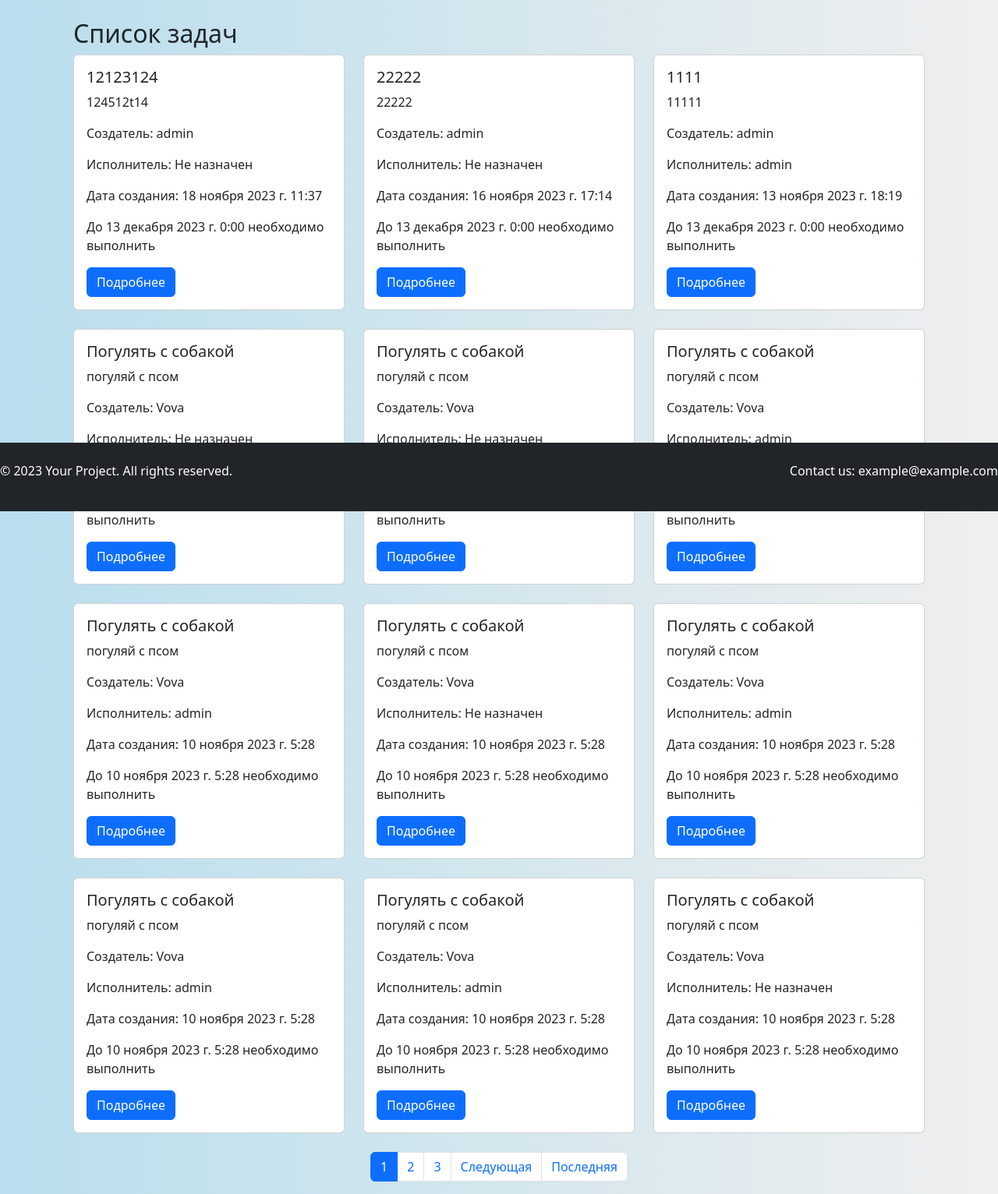
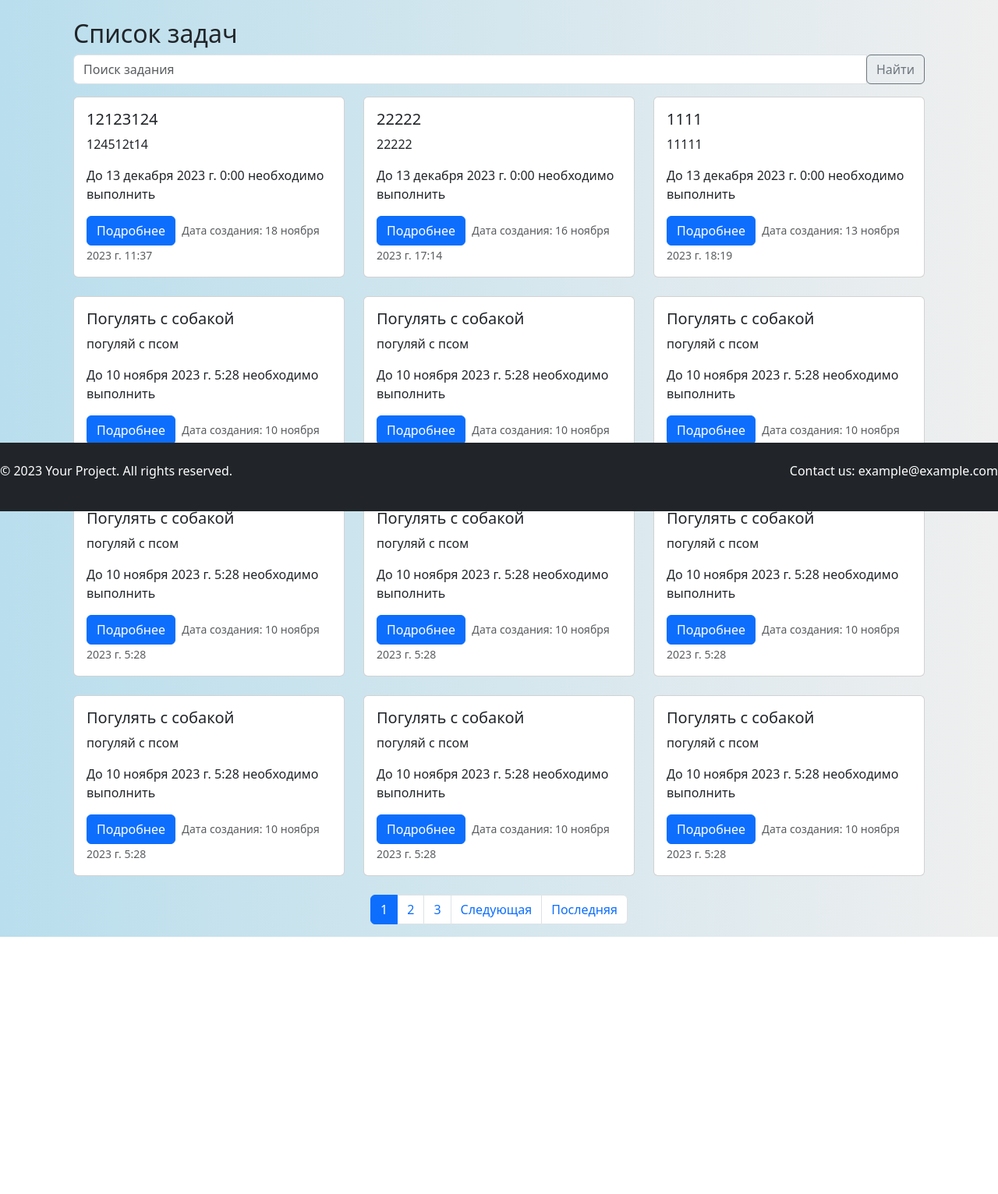
Before and after one commit to Borisov-Evgeniy/WorkWave, a Django app: page /task_list/ in a window 1280 px wide. Shown: the part 144-1676 px from the top of the page at 78% size. After the commit the page ends 1346 px from the top, so only its background shows below. Run offline with Django 4.2, Linux system fonts and the light colour scheme; data comes from the database, SQL or seed files in the repository; both versions use the stored data as it was after the commit; some libraries are stand-ins or nearby versions.

Commit message:
add search field task_list and image_task

```diff
--- a/tasks/urls.py
+++ b/tasks/urls.py
@@ -1,5 +1,7 @@
 from django.urls import path
 from tasks import views as view_tasks
+from django.conf import settings
+from django.conf.urls.static import static
 
 urlpatterns = [
 
@@ -11,3 +13,6 @@ urlpatterns = [
     path('delete_task/<int:task_id>/', view_tasks.delete_task, name='delete_task'),
 
 ]
+
+if settings.DEBUG:
+    urlpatterns += static(settings.MEDIA_URL, document_root=settings.MEDIA_ROOT)
--- a/tasks/views.py
+++ b/tasks/views.py
@@ -24,7 +24,12 @@ def create_task(request):
     return render(request, 'tasks/create_task.html', {'create_task_form': create_task_form})
 
 def task_list(request):
+    query = request.GET.get('q')
     tasks_list = Task.objects.all().order_by('-created_at')
+
+    if query:
+        # фильтрация задач по заголовку
+        tasks_list = tasks_list.filter(title__icontains=query)
 
     paginator = Paginator(tasks_list, 12)  # 12 задач на странице
     page = request.GET.get('page')
--- a/templates/tasks/task_list.html
+++ b/templates/tasks/task_list.html
@@ -4,6 +4,14 @@
 {% block content %}
 <div class="container mt-4">
     <h2>Список задач</h2>
+    <form method="get" action="{% url 'task_list' %}">
+    <div class="input-group mb-3">
+        <input type="text" class="form-control" placeholder="Поиск задания" name="q">
+        <div class="input-group-append">
+            <button class="btn btn-outline-secondary" type="submit">Найти</button>
+        </div>
+    </div>
+</form>
     <div class="row">
         {% for task in tasks %}
         <div class="col-md-4 mb-4">
@@ -11,15 +19,12 @@
                 <div class="card-body">
                     <h5 class="card-title">{{ task.title }}</h5>
                     <p class="card-text">{{ task.description }}</p>
-                    <p>Создатель: {{ task.customer.username }}</p>
-                    <p>Исполнитель: {% if task.executor %}
-                        {{ task.executor.username }}
-                        {% else %}Не назначен{% endif %}</p>
-                    <p>Дата создания: {{ task.created_at }}</p>
+
                     <p>До {{ task.due_date }} необходимо выполнить</p>
                     <button class="btn btn-primary" data-toggle="modal" data-target="#taskModal{{ task.id }}">
                         Подробнее
                     </button>
+                     <small class="text-muted m-1">Дата создания: {{ task.created_at }}</small>
                 </div>
             </div>
         </div>
@@ -37,6 +42,10 @@
                     </div>
                     <div class="modal-body">
                         <p>{{ task.description }}</p>
+
+                        <img src="{% if task.image_task %}{{ task.image_task.url }}{% else %}/media/image_task/no_image.jpg{% endif %}"
+                 alt="фото задания" class="img-fluid">
+
                         <p>Создатель: {{ task.customer.username }}</p>
                         <p>Исполнитель: {% if task.executor %}
                             {{ task.executor.username }}
@@ -166,5 +175,6 @@
 
 
 
+
 </script>
 {% endblock %}
```
Also changed, not shown: db.sqlite3.
